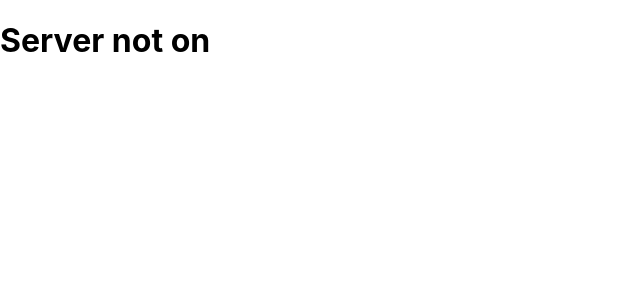
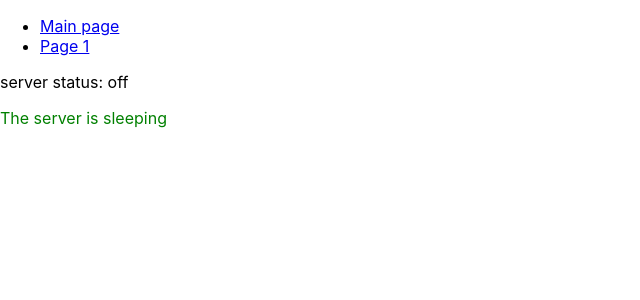
Before and after one commit to kimchirice/woc, a React (Create React App) app in the folder web/: page / in a window 1280 px wide. Shown: the top 300 px of the page, without its empty margins (0-640 px from the left). Built offline with nearby package versions, Linux system fonts and the light colour scheme; no server answers.

Commit message:
basic? skele ok, but i broke prettier

```diff
--- a/web/package.json
+++ b/web/package.json
@@ -10,6 +10,7 @@
         "prop-types": "^15.7.2",
         "react": "^17.0.1",
         "react-dom": "^17.0.1",
+        "react-router-dom": "^5.2.0",
         "react-scripts": "4.0.3",
         "web-vitals": "^1.1.1"
     },
--- a/web/src/app/App.jsx
+++ b/web/src/app/App.jsx
@@ -1,17 +1,34 @@
 import React from "react";
+import PropTypes from "prop-types";
+import { BrowserRouter, Route } from "react-router-dom";
+import NavBar from "../components/navbar/NavBar";
 import "./App.css";
-import PropTypes from "prop-types";
 
-const App = ({ msg }) => {
+// route pages components imports
+import Main from "../pages/main/Main";
+import Page1 from "../pages/page1/Page1";
+
+const App = (props) => {
+    const { msg, status } = props
+
+    const serverStatus = ()  => status ? "on" : "off";
+
     return (
-        <div>
-            <h1>{msg}</h1>
-        </div>
+        <BrowserRouter>
+            <NavBar />
+
+            <p>server status: {serverStatus()}</p>
+
+            {/* routes */}
+            <Route exact path="/" component={() => <Main msg={msg} color="green"/>}/>
+            <Route path="/page1" component={Page1}/>
+        </BrowserRouter>
     );
 };
 
 App.propTypes = {
     msg: PropTypes.string.isRequired,
+    status: PropTypes.bool.isRequired,
 };
 
 export default App;
--- a/web/src/app/AppWrapper.jsx
+++ b/web/src/app/AppWrapper.jsx
@@ -3,23 +3,25 @@ import axios from "axios";
 import App from "./App";
 
 const AppWrapper = () => {
-    const [loading, setLoading] = useState(true);
+    const [status, setStatus] = useState(false);
     const [message, setMessage] = useState("");
 
+    // api call on load
     useEffect(() => {
         axios
             .get("/api/sample/")
             .then((res) => {
                 setMessage(res.data.message);
+                setStatus(true);
             })
             .catch((error) => {
                 console.log("Something went wrong: ", error);
-                setMessage("Server not on");
+                setStatus(false);
             })
-            .then(() => setLoading(false));
     }, []);
 
-    return loading ? <>Nothing here</> : <App msg={message} />;
+    // passing data to jsx
+    return <App msg={message} status={status}/>
 };
 
 export default AppWrapper;
--- /dev/null
+++ b/web/src/components/navbar/NavBar.jsx
@@ -0,0 +1,24 @@
+import React from "react";
+import { Link } from "react-router-dom";
+
+// Navigation component containing links to other pages
+const NavBar = () => {
+    return (
+        <ul>
+            <NavLink dir="/">Main page</NavLink>
+            <NavLink dir="/page1">Page 1</NavLink>
+        </ul>
+    );
+};
+
+// Navigation links for components
+const NavLink = (props) => {
+    const { dir, children } = props;
+    return (
+        <li>
+            <Link to={dir}>{children}</Link>
+        </li>
+    );
+};
+
+export default NavBar;
--- /dev/null
+++ b/web/src/pages/main/Main.jsx
@@ -0,0 +1,16 @@
+import React from 'react'
+
+const Main = (props) => {
+    const { msg } = props
+
+    const color = msg ? "blue" : "green";
+    const message = msg? `says ${msg.toLowerCase()}` : "is sleeping";
+
+    return (
+        <div>
+            <p style={{"color": color}}>The server {message}</p>
+        </div>
+    )
+}
+
+export default Main
--- /dev/null
+++ b/web/src/pages/page1/Page1.jsx
@@ -0,0 +1,9 @@
+import React from 'react'
+
+const Page1 = () => (
+        <div>
+            <p>This be page 1</p>
+        </div>
+)
+
+export default Page1;
```
Also changed, not shown: package.json (+5 -2 lines), 3 other files (tests, documents, lock files or other folders).
